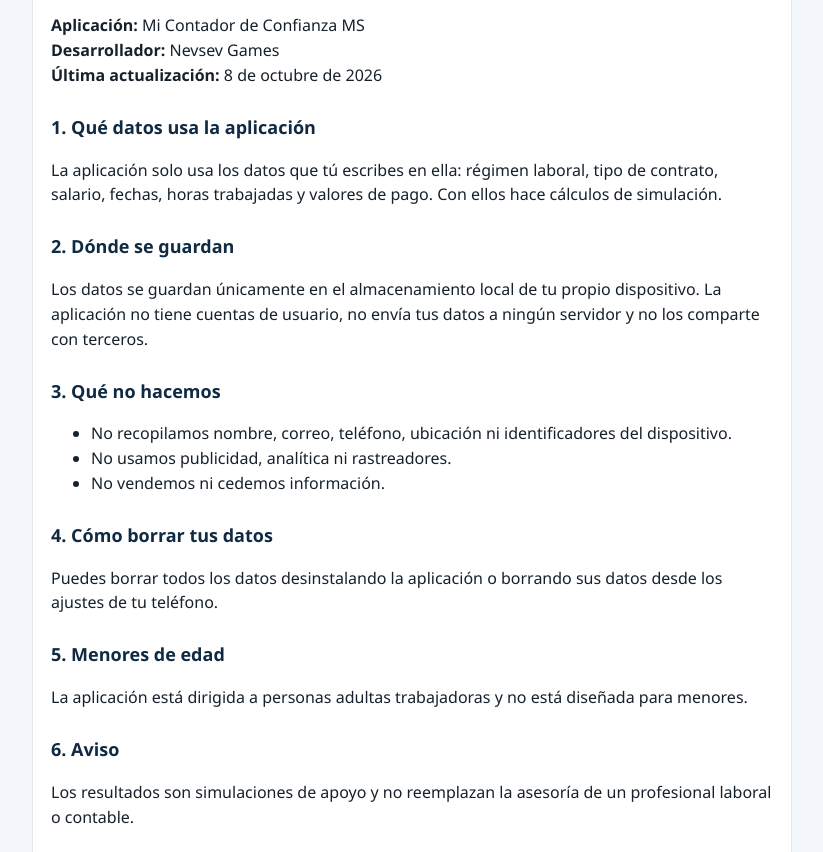
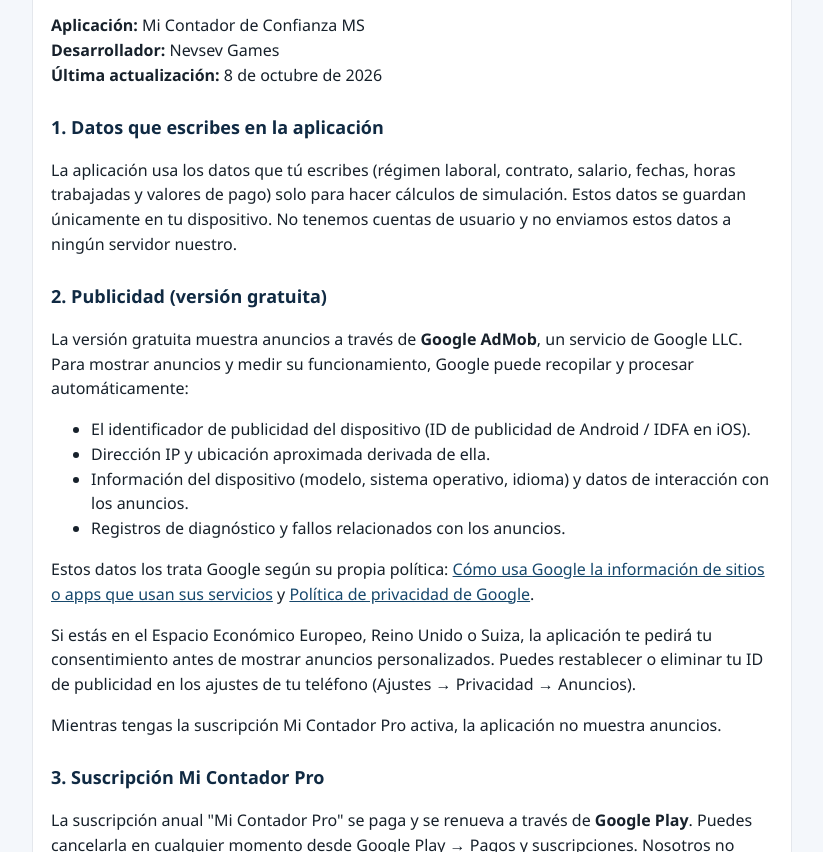
Before and after one commit to nevsevgames-sys/haunted-hug-privacy, a plain HTML site: page mi-contador-privacidad.html in a window 1280 px wide. Shown: the part 99-951 px from the top of the page, without its empty margins (228-1051 px from the left). Drawn offline with Linux system fonts and the light colour scheme.

Commit message:
Add files via upload

```diff
--- a/mi-contador-privacidad.html
+++ b/mi-contador-privacidad.html
@@ -4,7 +4,7 @@
 <meta charset="utf-8"><meta name="viewport" content="width=device-width,initial-scale=1,viewport-fit=cover">
 <title>Política de privacidad — Mi Contador MS</title>
 <style>
-body{margin:0;font-family:Segoe UI,Arial,sans-serif;background:#f4f7fb;color:#17212b;line-height:1.55}
+body{margin:0;font-family:Segoe UI,Roboto,Arial,sans-serif;background:#f4f7fb;color:#17212b;line-height:1.55}
 main{max-width:760px;margin:auto;padding:calc(24px + env(safe-area-inset-top)) 18px 40px}
 h1{color:#102a43;font-size:24px}h2{color:#102a43;font-size:18px;margin-top:26px}
 a{color:#17486c}.box{background:#fff;border:1px solid #e4e7ec;border-radius:12px;padding:18px}
@@ -14,30 +14,44 @@
 <h1>Política de privacidad</h1>
 <p><b>Aplicación:</b> Mi Contador de Confianza MS<br><b>Desarrollador:</b> Nevsev Games<br><b>Última actualización:</b> 8 de octubre de 2026</p>
 
-<h2>1. Qué datos usa la aplicación</h2>
-<p>La aplicación solo usa los datos que tú escribes en ella: régimen laboral, tipo de contrato, salario, fechas, horas trabajadas y valores de pago. Con ellos hace cálculos de simulación.</p>
+<h2>1. Datos que escribes en la aplicación</h2>
+<p>La aplicación usa los datos que tú escribes (régimen laboral, contrato, salario, fechas, horas trabajadas y valores de pago) solo para hacer cálculos de simulación. Estos datos se guardan únicamente en tu dispositivo. No tenemos cuentas de usuario y no enviamos estos datos a ningún servidor nuestro.</p>
 
-<h2>2. Dónde se guardan</h2>
-<p>Los datos se guardan únicamente en el almacenamiento local de tu propio dispositivo. La aplicación no tiene cuentas de usuario, no envía tus datos a ningún servidor y no los comparte con terceros.</p>
+<h2>2. Publicidad (versión gratuita)</h2>
+<p>La versión gratuita muestra anuncios a través de <b>Google AdMob</b>, un servicio de Google LLC. Para mostrar anuncios y medir su funcionamiento, Google puede recopilar y procesar automáticamente:</p>
+<ul>
+<li>El identificador de publicidad del dispositivo (ID de publicidad de Android / IDFA en iOS).</li>
+<li>Dirección IP y ubicación aproximada derivada de ella.</li>
+<li>Información del dispositivo (modelo, sistema operativo, idioma) y datos de interacción con los anuncios.</li>
+<li>Registros de diagnóstico y fallos relacionados con los anuncios.</li>
+</ul>
+<p>Estos datos los trata Google según su propia política: <a href="https://policies.google.com/technologies/partner-sites">Cómo usa Google la información de sitios o apps que usan sus servicios</a> y <a href="https://policies.google.com/privacy">Política de privacidad de Google</a>.</p>
+<p>Si estás en el Espacio Económico Europeo, Reino Unido o Suiza, la aplicación te pedirá tu consentimiento antes de mostrar anuncios personalizados. Puedes restablecer o eliminar tu ID de publicidad en los ajustes de tu teléfono (Ajustes → Privacidad → Anuncios).</p>
+<p>Mientras tengas la suscripción Mi Contador Pro activa, la aplicación no muestra anuncios.</p>
 
-<h2>3. Qué no hacemos</h2>
+<h2>3. Suscripción Mi Contador Pro</h2>
+<p>La suscripción anual "Mi Contador Pro" se paga y se renueva a través de <b>Google Play</b>. Puedes cancelarla en cualquier momento desde Google Play → Pagos y suscripciones. Nosotros no recibimos ni guardamos los datos de tu tarjeta ni de tu medio de pago. La aplicación solo consulta a Google Play si tu cuenta tiene la suscripción activa, para quitar los anuncios y desbloquear las funciones Pro.</p>
+
+<h2>4. Qué no hacemos</h2>
 <ul>
-<li>No recopilamos nombre, correo, teléfono, ubicación ni identificadores del dispositivo.</li>
-<li>No usamos publicidad, analítica ni rastreadores.</li>
-<li>No vendemos ni cedemos información.</li>
+<li>No pedimos tu nombre real, correo, teléfono ni ubicación precisa.</li>
+<li>No vendemos tus datos.</li>
+<li>Los datos de tus cálculos nunca se comparten con anunciantes.</li>
 </ul>
 
-<h2>4. Cómo borrar tus datos</h2>
-<p>Puedes borrar todos los datos desinstalando la aplicación o borrando sus datos desde los ajustes de tu teléfono.</p>
+<h2>5. Cómo borrar tus datos</h2>
+<p>Puedes borrar los datos de la aplicación desinstalándola o desde los ajustes de tu teléfono. El historial también se puede borrar dentro de la app (Historial → Borrar historial).</p>
 
-<h2>5. Menores de edad</h2>
-<p>La aplicación está dirigida a personas adultas trabajadoras y no está diseñada para menores.</p>
+<h2>6. Menores de edad</h2>
+<p>La aplicación está dirigida a personas adultas trabajadoras y no está diseñada para menores de 18 años.</p>
 
-<h2>6. Aviso</h2>
+<h2>7. Aviso</h2>
 <p>Los resultados son simulaciones de apoyo y no reemplazan la asesoría de un profesional laboral o contable.</p>
 
-<h2>7. Contacto</h2>
+<h2>8. Cambios</h2>
+<p>Si cambiamos esta política, publicaremos la nueva versión en esta misma página con su fecha de actualización.</p>
+
+<h2>9. Contacto</h2>
 <p>Para preguntas sobre esta política: <a href="mailto:nevsevgames@gmail.com">nevsevgames@gmail.com</a></p>
 </div>
-<p><a href="index.html">← Volver a la aplicación</a></p>
 </main></body></html>
```
